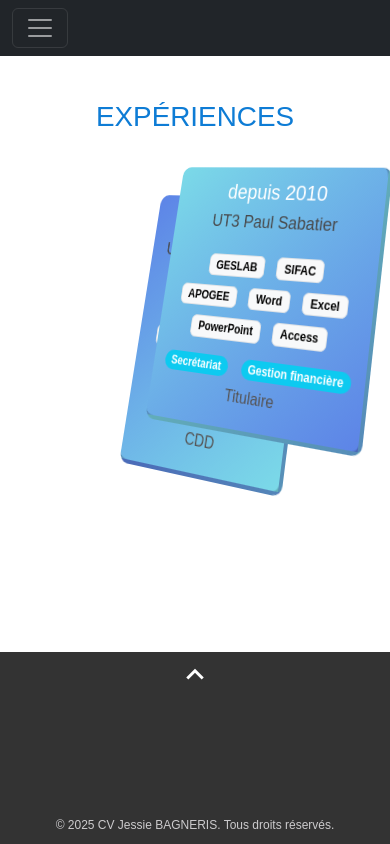
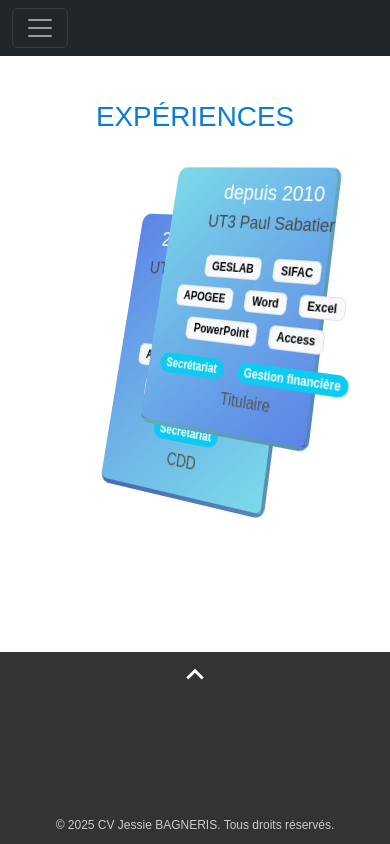
Before and after one commit to JessieB-pro/my-cv, a React (Vite) app: page /experiences in a window 390 px wide. Built offline with nearby package versions, Linux system fonts and the light colour scheme; no server answers; a web font is replaced by a local one.

Commit message:
Animations updated Footer / Experiences

```diff
--- a/src/App.css
+++ b/src/App.css
@@ -669,10 +669,12 @@
     border-bottom: 4px solid rgba(0, 0, 0, .2);
     border-right: 4px solid rgba(0, 0, 0, .2);
     transition: 0.7s;
+    width: 40vw;
+    margin-left: auto;
+    margin-right: auto;
 }
 
 #experiences ul li:nth-child(1) {
-    /* margin: 30px -30px 60 -20px; */
     color: #fff;
     background-color: #5d84e7;
     background-image: linear-gradient(135deg, #7bdae8, #5d84e7);
@@ -680,7 +682,8 @@
 }
 
 #experiences ul li:nth-child(2) {
-    margin: 30px -30px 0 -20px;
+    margin-top: 50px;
+    margin-left: -40px;
     background-color: #7bdae8;
     background-image: linear-gradient(135deg, #5d84e7, #7bdae8);
     z-index: 1;
@@ -690,6 +693,9 @@
 #experiences ul li:hover {
     transform: translateY(30px) rotateY(0deg) rotateX(15deg) scale(1.1);
     z-index: 3;
+    width: 50vw;
+    margin-top: 0;
+    margin-left: -40px;
 }
 
 #corporateStyle {
@@ -704,6 +710,14 @@
 
 #experiences .badge-container {
     gap: 10px;
+}
+
+@media screen and (max-width: 600px) {
+    #experiences ul li {
+        width: 50vw;
+        margin-left: auto;
+        margin-right: auto;
+    }
 }
 
 
@@ -860,7 +874,6 @@
 #footer img {
     width: 17px;
     margin-right: 9px;
-    filter: invert(100%);
 }
 
 #footer a img {
```
Also changed, not shown: src/assets/email.png, src/assets/phone.png.
